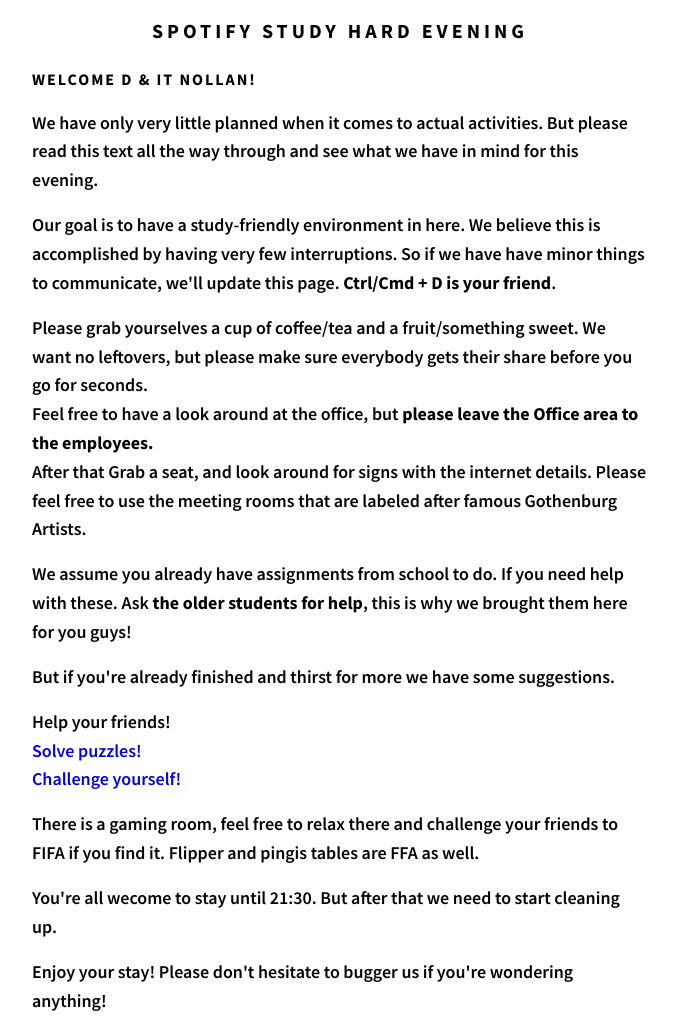
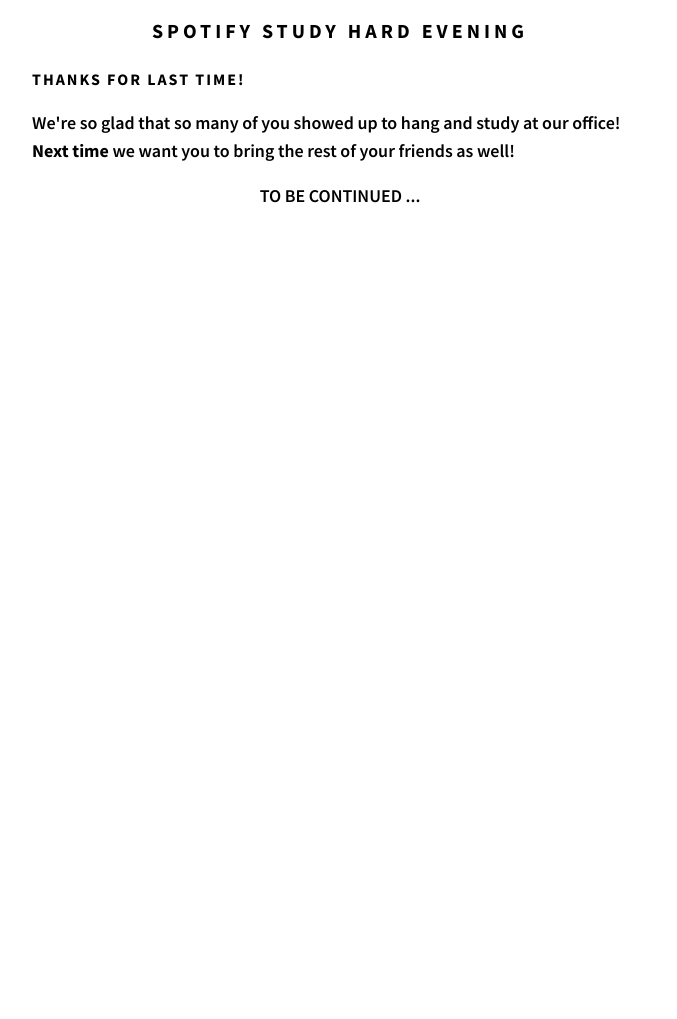
Before and after one commit to st-chalmers/study-hard-dash, a website: page index.html in a window 1280 px wide. Shown: the whole page, without its empty margins (312-989 px from the left). After the commit the page ends 800 px from the top, so only its background shows below. Drawn offline with Linux system fonts and the light colour scheme.

Commit message:
Update to post-event 1 text.

```diff
--- a/index.html
+++ b/index.html
@@ -14,49 +14,15 @@
 		</header>
 		<section class="section">
 			<article class="article">
-				<h2>Welcome D &amp; IT Nollan!</h2>
+				<h2>Thanks for last time!</h3>
 				<p>
-					We have only very little planned when it comes to actual activities.
-					But please read this text all the way through and see what we have in mind for this evening.
-				</p>
-				<p>
-					Our goal is to have a study-friendly environment in here.
-					We believe this is accomplished by having very few interruptions.
-					So if we have have minor things to communicate, we'll update this page. <strong>Ctrl/Cmd + D is your friend</strong>.
-				</p>
-				<p>
-					Please grab yourselves a cup of coffee/tea and a fruit/something sweet.
-					We want no leftovers, but please make sure everybody gets their share before you go for seconds. <br>
-					Feel free to have a look around at the office, but <strong>please leave the Office area to the employees.</strong> <br>
-					After that Grab a seat, and look around for signs with the internet details.
-					Please feel free to use the meeting rooms that are labeled after famous Gothenburg Artists. <br>
-				</p>
-				<p>
-					We assume you already have assignments from school to do.
-					If you need help with these. Ask <strong>the older students for help</strong>, this is why we brought them here for you guys! <br>
+					We're so glad that so many of you showed up to hang and study at our office! <br>
+					<strong>Next time</strong> we want you to bring the rest of your friends as well!
 				</p>
 
-				<p>
-					But if you're already finished and thirst for more we have some suggestions. <br>
-					<ul class="list">
-						<li>Help your friends! <br></li>
-						<li><a href="https://labs.spotify.com/puzzles/">Solve puzzles!</a> <br></li>
-						<li><a href="https://projecteuler.net/">Challenge yourself!</a> <br></li>
-					</ul>
-				</p>
-
-				</p>
-					There is a gaming room, feel free to relax there and challenge your friends to FIFA if you find it.
-					Flipper and pingis tables are FFA as well.
-				<p>
-				<p>
-					You're all wecome to stay until 21:30. But after that we need to start cleaning up.
-				</p>
-
-				<p>Enjoy your stay! Please don't hesitate to bugger us if you're wondering anything!</p>
+				<p class="tbc">To be continued ...</p>
 			</article>
 		</section>
-
 	</main>
 </body>
 </html>
--- a/stylesheets/site.scss
+++ b/stylesheets/site.scss
@@ -45,6 +45,11 @@
 
 p {
   margin: 0 0 $lineheight / 2;
+
+  &.tbc {
+    text-transform: uppercase;
+    text-align: center;
+  }
 }
 
 h1, h2, h3, h4, h5, h6 {
```
Also changed, not shown: css/site.css.
